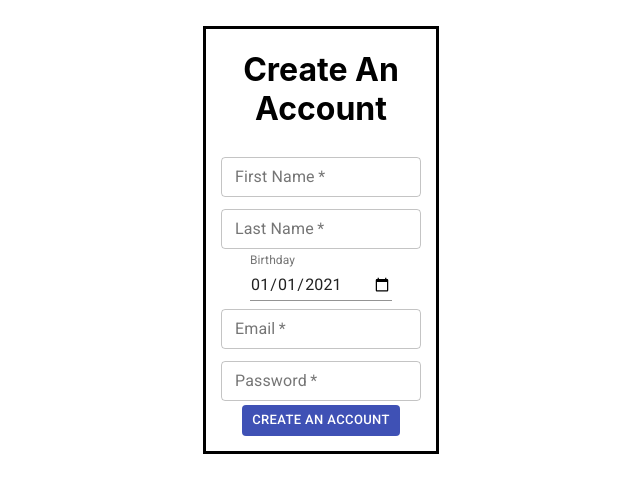
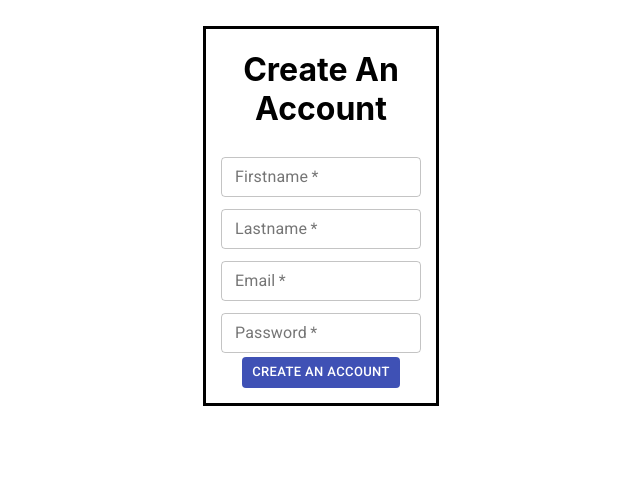
Before and after one commit to minericpark/StickIt, a React (Create React App) app in the folder stickit/: page /create-account in a window 1280 px wide. Shown: the top 492 px of the page, without its empty margins (319-959 px from the left). Built offline with nearby package versions, Linux system fonts and the light colour scheme.

Commit message:
create board functionality works now, accounts_api.js modified to allow emails to be identified in the accounts json

```diff
--- a/stickit/routes/api/accounts_api.js
+++ b/stickit/routes/api/accounts_api.js
@@ -29,8 +29,8 @@ router.post('/createUser', (req, res) => {
 	if (found) return res.status(400).json({ error: 'Email already exists.' });
 
 	const newUser = {
-		user_id: req.query.email,
-		password: req.query.password
+		user_id: req.body.user_id,
+		password: req.body.password
 	};
     // saves during session
 	accounts.push(newUser);
--- a/stickit/src/App.js
+++ b/stickit/src/App.js
@@ -33,7 +33,7 @@ function App() {
                         <Redirect to="/dashboard" />
                     ) : (
                         // TODO: change this to rendering the landing page
-                        <Redirect to="/login" />
+                        <Redirect to="/create-account" />
                     )}
                 </Route>
             </Switch>
--- a/stickit/src/components/create_account_page.js
+++ b/stickit/src/components/create_account_page.js
@@ -1,24 +1,27 @@
-import { useContext, useState } from "react";
+import React, { useContext, useState } from 'react';
 import { AppContext } from "./user_context";
 import { Redirect } from "react-router-dom";
 import { Button, TextField, ButtonGroup } from '@material-ui/core';
+import axios from 'axios';
 
-function CreateAccount(props) {
+function CreateAccount() {
   const { userID, login } = useContext(AppContext);
 
   const [email, setEmail] = useState('');
   const [password, setPassword] = useState('');
   const [fname, setFname] = useState('');
   const [lname, setLname] = useState('');
-  const [dob, setDOB] = useState('');
   const [error, toggleError] = useState({ fname: false, lname: false, dob: false, email: false, password: false });
   const [errorMsg, setError] = useState('');
 
-  //
   if (userID !== null) {
     return <Redirect to="/dashboard" />;
   }
 
+  /** Handle login submission.
+     *
+     * @param {*} event - the submit event
+     */
   function handleCreate(event) {
     let success = true;
     let errMsg = '';
@@ -33,10 +36,6 @@ function CreateAccount(props) {
         success = false;
         errMsg = 'Please enter your last name';
         toggleError({ lname: true });
-    } else if (dob === null) {
-        success = false;
-        errMsg = 'Please enter your birthday';
-        toggleError({ dob: true });
     } else if (email.length === 0) {
         success = false;
         errMsg = 'Please enter your email';
@@ -46,83 +45,121 @@ function CreateAccount(props) {
         errMsg = 'Please enter your password';
         toggleError({ password: true });
     } else {
-        toggleError({ email: false, password: false });
+        toggleError({ email: false, password: false, fname: false, lname: false });
     }
 
     // TODO: submit the login information for confirmation
 
-    if (success) {
-        login(email);
-    } else {
+    if (!success) {
         setError(errMsg);
+        return;
     }
+
+    // First Send login request, if failed then create new profile
+    axios
+        .get('/accounts/login', {
+            params: { userID: email, password: password },
+        })
+        .then((res) => {
+            success = res.status === 200;
+            console.log("account already exists");
+            login(email);
+        })
+        .catch(() => {
+            console.log("account does not exist");
+
+        })
+        .then(() => {
+            axios.post('/profiles/create', {
+                user_id: email, first_name: fname, last_name: lname ,
+            })
+            .then((res) => {
+                success = res.status === 200;
+                console.log("profile created");
+            })
+
+            login(email);
+
+            axios.post('/accounts/createUser', {
+                user_id: email, password: password ,
+            })
+            .then((res) => {
+                success = res.status === 200;
+                console.log("account created");
+            })
+        });
 }
 
+    /** Handle input from text fields and do some simple validation.
+     *
+     * @param {*} event - the text changed event
+     */
     function handleInput(event) {
         let name = event.target.name;
         let value = event.target.value;
         let errMsg = '';
 
-        if (name === 'email') {
+        if (name === 'fname') {
+            if (value.trim() !== '') {
+                setFname(value);
+                console.log(value)
+            } else {
+                toggleError({ fname: true });
+                setError('Enter a first name');
+            }
+        }  else if (name === 'lname') {
+            if (value.trim() !== '') {
+                setLname(value);
+                console.log(value)
+            } else {
+                toggleError({ lname: true });
+                setError('Enter a last name');
+            }
+        }  else if (name === 'email') {
             if (value.trim() !== '') {
                 setEmail(value);
+                console.log(value)
+            } else {
+                toggleError({ email: true });
+                setError('Enter an email');
             }
         } else if (name === 'password') {
             if (value.trim() !== '') {
                 setPassword(value);
-            }
-        } else if (name === 'fname') {
-            if (value.trim() !== '') {
-                setFname(value);
-            }
-        }  else if (name === 'lname') {
-            if (value.trim() !== '') {
-                setLname(value);
-            }
-        }  else if (name === 'dob') {
-            if (value.trim() !== '') {
-                setDOB(value);
+                console.log(value)
+            } else {
+                toggleError({ password: true });
+                setError('Enter a password');
             }
         }
 
         setError(errMsg);
+
 }
   return (
     <div id="create_account_page" className="create-account-page">
       <form id="create-account-form" onSubmit={handleCreate}>
                 <h1 className="title">Create An Account</h1>
                 <TextField
-                    label="First Name"
-                    name="first_name"
+                    label="Firstname"
+                    name="fname"
                     type="text"
                     size="small"
                     margin="dense"
                     variant="outlined"
-                    required= "true"
                     onChange={handleInput}
+                    required={true}
                 />
                 <TextField
-                    label="Last Name"
-                    name="last_name"
+                    label="Lastname"
+                    name="lname"
                     type="text"
                     size="small"
                     margin="dense"
                     variant="outlined"
-                    required= "true"
                     onChange={handleInput}
+                    required= {true}
                 />
-                <TextField
-                    id="date"
-                    label="Birthday"
-                    type="date"
-                    defaultValue="2021-01-01"
-                    onChange={(dob) => {
-                      setDOB(dob);
-                    }}
-                    InputLabelProps={{
-                      shrink: true,
-                    }}
-                  />
                 <TextField
                     label="Email"
                     name="email"
@@ -130,10 +167,10 @@ function CreateAccount(props) {
                     size="small"
                     margin="dense"
                     variant="outlined"
-                    error={error.email}
-                    helperText={error.email ? errorMsg : null}
+                    // error={error.email}
+                    // helperText={error.email ? errorMsg : null}
                     onChange={handleInput}
-                    required= "true"
+                    required= {true}
                 />
                 <TextField
                     label="Password"
@@ -142,10 +179,10 @@ function CreateAccount(props) {
                     size="small"
                     margin="dense"
                     variant="outlined"
-                    error={error.password}
-                    helperText={error.password ? errorMsg : null}
+                    // error={error.password}
+                    // helperText={error.password ? errorMsg : null}
                     onChange={handleInput}
-                    required= "true"
+                    required={true}
                 />
                 <ButtonGroup size="small" variant="contained" disableElevation>
                     {/* TODO: <Button color="default">Cancel</Button> */}
@@ -157,6 +194,7 @@ function CreateAccount(props) {
         </form>
       </div>
   );
+
 }
 
 export default CreateAccount;
```
